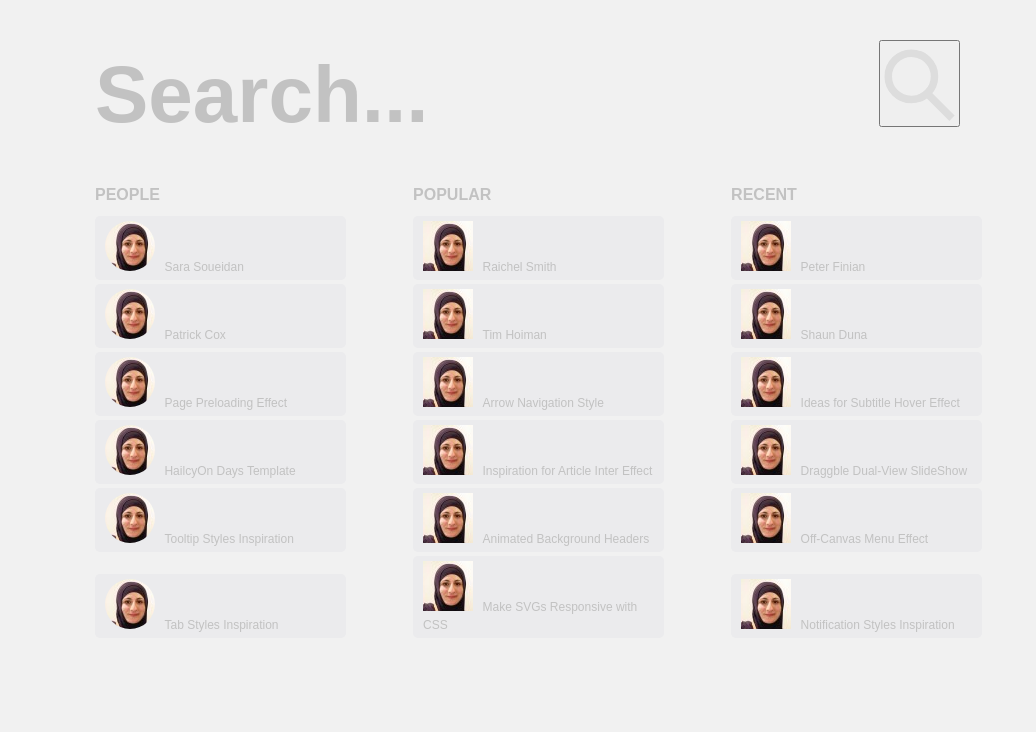
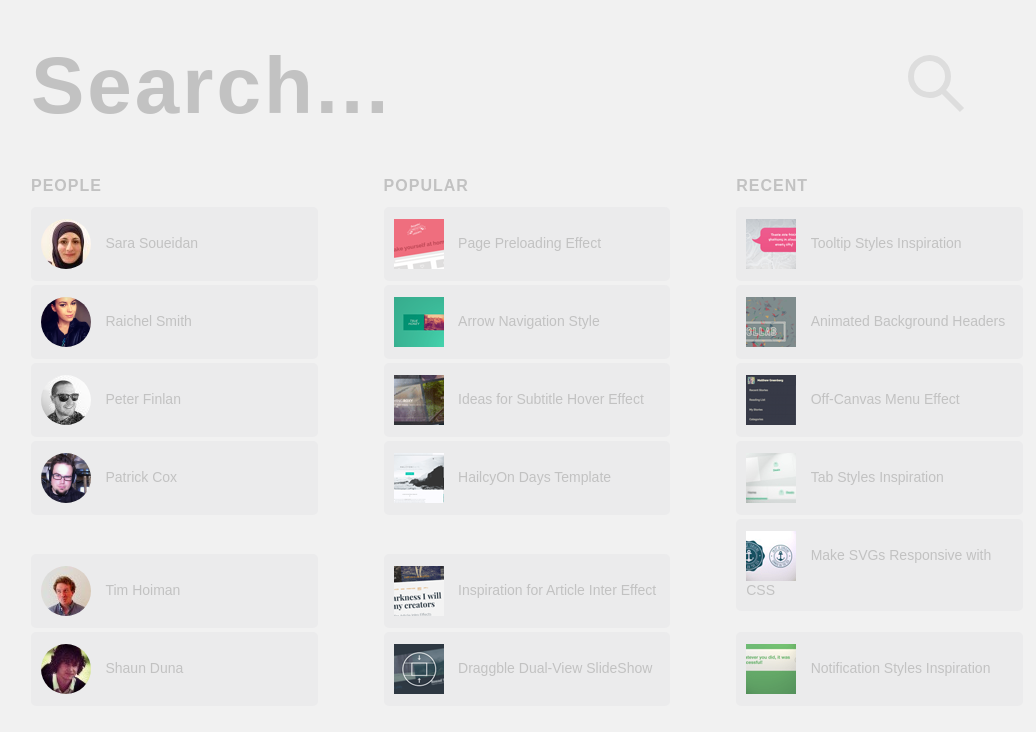
Before and after one commit to WebFlat/huge-search, a plain HTML site: page index.html in a window 1280 px wide. Shown: the whole page, without its empty margins (97-1133 px from the left). Drawn offline with Linux system fonts and the light colour scheme.

Commit message:
last update

```diff
--- a/css/style.css
+++ b/css/style.css
@@ -5,29 +5,30 @@
 }
 body{
 	background-color: #f1f1f1;
-	padding: 40px 0;
+	padding: 40px 10%;
 	font-family: Arial, sans-serif;
 	height: 100vh;
 }
 #search,
 #content {
-	width: 70%;
 	margin: 0 auto;
 }
-#search>button {
-	width: 9%;
-}
-#search button img {
-	margin-top: 5px;
+#search .button {
+	background-image: url(../img/magnifier.svg);
+	cursor: pointer;
+	display: inline-block;
+	padding: 30px;
+
 }
 #search input {
-	width: 87%;
+	width: 85%;
 	margin-bottom: 20px;
 	font-size: 80px;
 	color: #ec5a62;
 	font-weight: bold;
 	background-color: inherit;
 	border: none;
+	letter-spacing: 3px;
 }
 #search input:focus,
 #search input:active {
@@ -43,13 +44,16 @@ ul li {
 	color: #c2c2c2;
 	word-wrap: break-word;
 }
+.card img {
+	vertical-align: middle;
+	overflow: hidden;
+}
 .square img {
 	border-radius: 50%;
-	display: inline-block;
 }
 .card span {
-	font-size: 12px;
-	margin-left: 5px;
+	font-size: 14px;
+	margin-left: 10px;
 }
 .card a {
 	color: #c2c2c2;
@@ -60,18 +64,19 @@ ul li {
 	font-size: 16px;
 	font-weight: bold;
 	padding: 25px 25px 10px 0;
+	letter-spacing: 1px;
 }
 .header>li:nth-child(2) {
-	margin: 0px 7%;
+	margin: 0 6%;
 }
 .card>li{
-	background-color: #ebebed;
+	background-color: rgba(118,117,128,0.05);
 	cursor: pointer;
 	margin: 2px 0;
-	padding: 5px 10px;
+	padding: 12px 10px;
 }
 .card>li:nth-child(3n+2) {
-	margin: 2px 7%;
+	margin: 2px 6%;
 }
 .card li:hover  {
 	background-color: rgba(118,117,128,0.1);
--- a/index.html
+++ b/index.html
@@ -9,7 +9,7 @@
 <body>
 	<section id="search">
 		<input type="text" placeholder="Search...">
-		<button><img src="img/magnifier.svg" width="75" height="75"></button>
+		<div class="button"><!-- <img src="img/magnifier.svg" alt="lup"> --></div>
 	</section>
 	<section id="content">
 		<ul class="header">
@@ -25,92 +25,90 @@
 				</a>
 			</li>
 			<li>
-				<a href="#"><img src="img/avatars/SaraSoueidan.jpeg" alt="photo">
+				<a href="#"><img src="img/thumbs/PagePreloadingEffect.png" alt="photo">
+				<span>Page Preloading Effect</span>
+				</a>
+			</li>
+			<li>
+				<a href="#"><img src="img/thumbs/TooltipStylesInspiration.png" alt="photo">
+				<span>Tooltip Styles Inspiration</span>
+				</a>
+			</li>
+			<li class="square">
+				<a href="#"><img src="img/avatars/RachelSmith.png" alt="photo">
 				<span>Raichel Smith</span>
 				</a>
 			</li>
 			<li>
-				<a href="#"><img src="img/avatars/SaraSoueidan.jpeg" alt="photo">
-				<span>Peter Finian</span>
+				<a href="#"><img src="img/thumbs/ArrowNavigationStyles.png" alt="photo">
+				<span>Arrow Navigation Style</span>
+				</a>
+			</li>
+			<li>
+				<a href="#">
+					<img src="img/thumbs/AnimatedHeaderBackgrounds.png" alt="photo">
+					<span>Animated Background Headers</span>
 				</a>
 			</li>
 			<li class="square">
-				<a href="#"><img src="img/avatars/SaraSoueidan.jpeg" alt="photo">
+				<a href="#"><img src="img/avatars/PeterFinlan.jpeg" alt="photo">
+				<span>Peter Finlan</span>
+				</a>
+			</li>
+			<li>
+				<a href="#"><img src="img/thumbs/HoverEffectsIdeasNew.png" alt="photo">
+				<span>Ideas for Subtitle Hover Effect</span>
+				</a>
+			</li>
+			<li><a href="#">
+					<img src="img/thumbs/OffCanvas.png" alt="photo">
+					<span>Off-Canvas Menu Effect</span>
+				</a>
+			</li>
+			<li class="square">
+				<a href="#"><img src="img/avatars/PatrickCox.png" alt="photo">
 				<span>Patrick Cox</span>
 				</a>
 			</li>
 			<li>
-				<a href="#"><img src="img/avatars/SaraSoueidan.jpeg" alt="photo">
+				<a href="#"><img src="img/thumbs/FreebieHalcyonDays.png" alt="photo">
+				<span>HailcyOn Days Template</span>
+				</a>
+			</li>
+			<li>
+				<a href="#">
+					<img src="img/thumbs/TabStyles.png" alt="photo">
+					<span>Tab Styles Inspiration</span>
+				</a>
+			</li>
+			<li class="square">
+				<a href="#"><img src="img/avatars/TimHolman.jpeg" alt="photo">
 				<span>Tim Hoiman</span>
 				</a>
 			</li>
 			<li>
-				<a href="#"><img src="img/avatars/SaraSoueidan.jpeg" alt="photo">
+				<a href="#"><img src="img/thumbs/ArticleIntroEffects.png" alt="photo">
+				<span>Inspiration for Article Inter Effect</span>
+				</a>
+			</li>
+			<li><a href="#">
+					<img src="img/thumbs/ResponsiveSVGs.png" alt="photo">
+					<span>Make SVGs Responsive with CSS</span>
+				</a>
+			</li>
+			<li class="square">
+				<a href="#"><img src="img/avatars/ShaunDona.jpeg" alt="photo">
 				<span>Shaun Duna</span>
 				</a>
 			</li>
-			<li class="square">
-				<a href="#"><img src="img/avatars/SaraSoueidan.jpeg" alt="photo">
-				<span>Page Preloading Effect</span>
-				</a>
-			</li>
 			<li>
-				<a href="#"><img src="img/avatars/SaraSoueidan.jpeg" alt="photo">
-				<span>Arrow Navigation Style</span>
-				</a>
-			</li>
-			<li>
-				<a href="#"><img src="img/avatars/SaraSoueidan.jpeg" alt="photo">
-				<span>Ideas for Subtitle Hover Effect</span>
-				</a>
-			</li>
-			<li class="square">
-				<a href="#"><img src="img/avatars/SaraSoueidan.jpeg" alt="photo">
-				<span>HailcyOn Days Template</span>
-				</a>
-			</li>
-			<li>
-				<a href="#"><img src="img/avatars/SaraSoueidan.jpeg" alt="photo">
-				<span>Inspiration for Article Inter Effect</span>
-				</a>
-			</li>
-			<li>
-				<a href="#"><img src="img/avatars/SaraSoueidan.jpeg" alt="photo">
+				<a href="#"><img src="img/thumbs/DraggableDualViewSlideshow.png" alt="photo">
 				<span>Draggble Dual-View SlideShow</span>
-				</a>
-			</li>
-			<li class="square">
-				<a href="#"><img src="img/avatars/SaraSoueidan.jpeg" alt="photo">
-				<span>Tooltip Styles Inspiration</span>
 				</a>
 			</li>
 			<li>
 				<a href="#">
-					<img src="img/avatars/SaraSoueidan.jpeg" alt="photo">
-					<span>Animated Background Headers</span>
-				</a>
-			</li>
-			<li>
-				<a href="#">
-					<img src="img/avatars/SaraSoueidan.jpeg" alt="photo">
-					<span>Off-Canvas Menu Effect</span>
-				</a>
-			</li>
-			<li class="square">
-				<a href="#">
-					<img src="img/avatars/SaraSoueidan.jpeg" alt="photo">
-					<span>Tab Styles Inspiration</span>
-				</a>
-			</li>
-			<li>
-				<a href="#">
-					<img src="img/avatars/SaraSoueidan.jpeg" alt="photo">
-					<span>Make SVGs Responsive with CSS</span>
-				</a>
-			</li>
-			<li>
-				<a href="#">
-					<img src="img/avatars/SaraSoueidan.jpeg" alt="photo">
+					<img src="img/thumbs/NotificationStyles.png" alt="photo">
 					<span>Notification Styles Inspiration</span>
 				</a>
 			</li>
```
